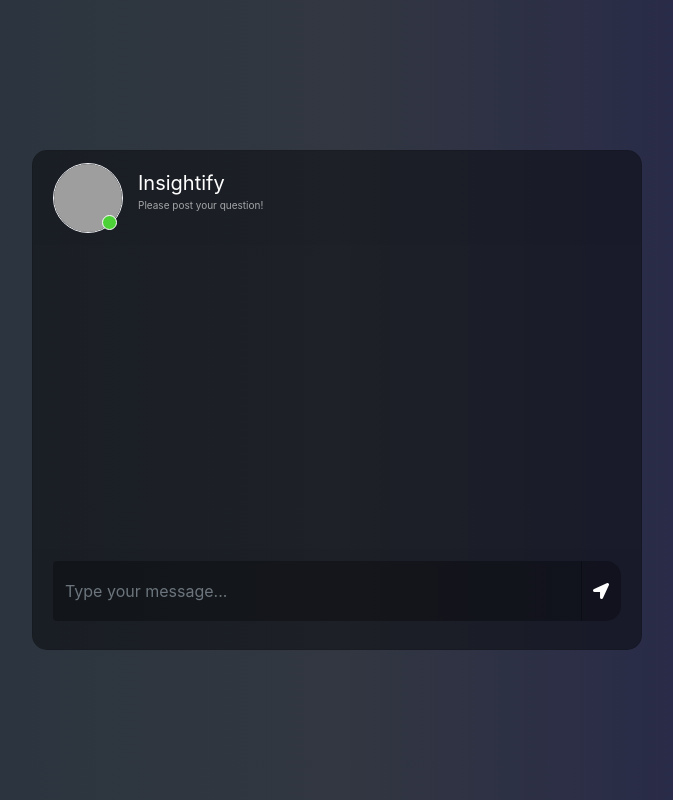
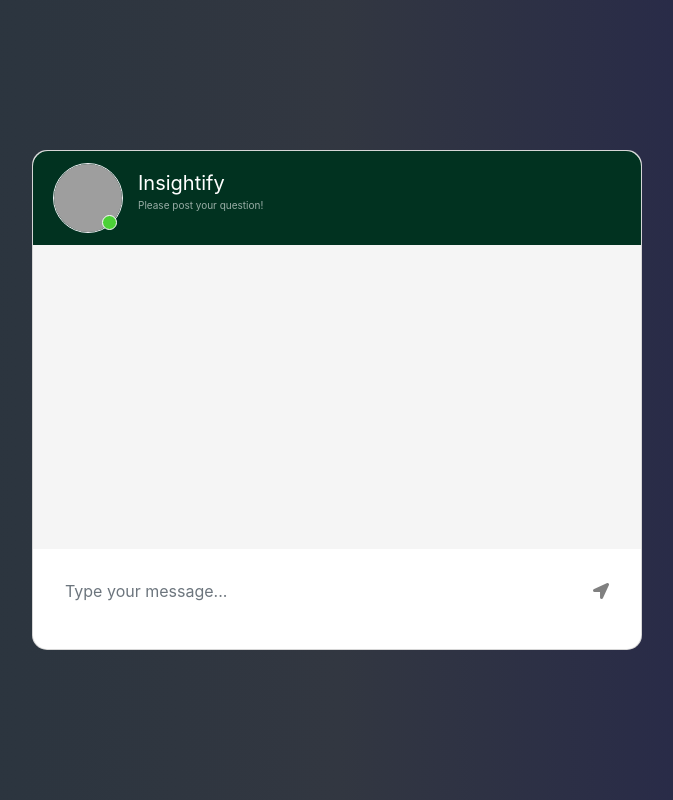
Before and after one commit to shaanshastri/Enterprise-Data-Open-AI, a Flask app: page / in a window 1280 px wide. Shown: the whole page, without its empty margins (303-976 px from the left). Run offline with Flask 3, Linux system fonts and the light colour scheme; some libraries are stand-ins or nearby versions; grey boxes are pictures that could not be loaded.

Commit message:
Updated styling

```diff
--- a/nlp.py
+++ b/nlp.py
@@ -28,4 +28,6 @@ def convert_nlp_to_sql_poc(prompt_text):
         stop=["#", ";"])
 
     answer = response.choices[0].text.strip()
-    return answer
+    bad_chars = ['?']
+    final_ans = ''.join(i for i in answer if not i in bad_chars)
+    return final_ans
--- a/static/style.css
+++ b/static/style.css
@@ -13,7 +13,7 @@ body,html{
 .card{
 	height: 500px;
 	border-radius: 15px !important;
-	background-color: rgba(0,0,0,0.4) !important;
+	background-color: 	rgb(245,245,245) !important;
 }
 .contacts_body{
 	padding:  0.75rem 0 !important;
@@ -26,10 +26,12 @@ body,html{
 .card-header{
 	border-radius: 15px 15px 0 0 !important;
 	border-bottom: 0 !important;
+	background-color: rgb(1, 50, 32)
 }
 .card-footer{
 border-radius: 0 0 15px 15px !important;
 	border-top: 0 !important;
+	background-color: rgb(255, 255, 255)
 }
 .container{
 	align-content: center;
@@ -38,16 +40,16 @@ border-radius: 0 0 15px 15px !important;
 	border-radius: 15px 0 0 15px !important;
 	background-color: rgba(0,0,0,0.3) !important;
 	border:0 !important;
-	color:white !important;
+	color:black !important;
 }
 .search:focus{
 	 box-shadow:none !important;
    outline:0px !important;
 }
 .type_msg{
-	background-color: rgba(0,0,0,0.3) !important;
+	background-color: rgb(255,255,255) !important;
 	border:0 !important;
-	color:white !important;
+	color:black !important;
 	height: 60px !important;
 	overflow-y: auto;
 }
@@ -64,9 +66,9 @@ border-radius: 0 0 15px 15px !important;
 }
 .send_btn{
 	border-radius: 0 15px 15px 0 !important;
-	background-color: rgba(0,0,0,0.3) !important;
+	background-color: rgb(255,255,255) !important;
 	border:0 !important;
-	color: white !important;
+	color: gray !important;
 	cursor: pointer;
 }
 .search_btn{
@@ -149,19 +151,21 @@ border-radius: 0 0 15px 15px !important;
 	margin-top: auto;
 	margin-bottom: auto;
 	margin-left: 10px;
-	border-radius: 25px;
-	background-color: rgb(82, 172, 255);
+	border-radius: 15px;
 	padding: 10px;
 	position: relative;
+	border: 1px solid #ccc;
+	border-color: blue;
 }
 .msg_cotainer_send{
 	margin-top: auto;
 	margin-bottom: auto;
 	margin-right: 10px;
-	border-radius: 25px;
-	background-color: #58cc71;
+	border-radius: 15px;
 	padding: 10px;
 	position: relative;
+	border: 1px solid #ccc;
+	border-color: green;
 }
 .msg_time{
 	position: absolute;
```
